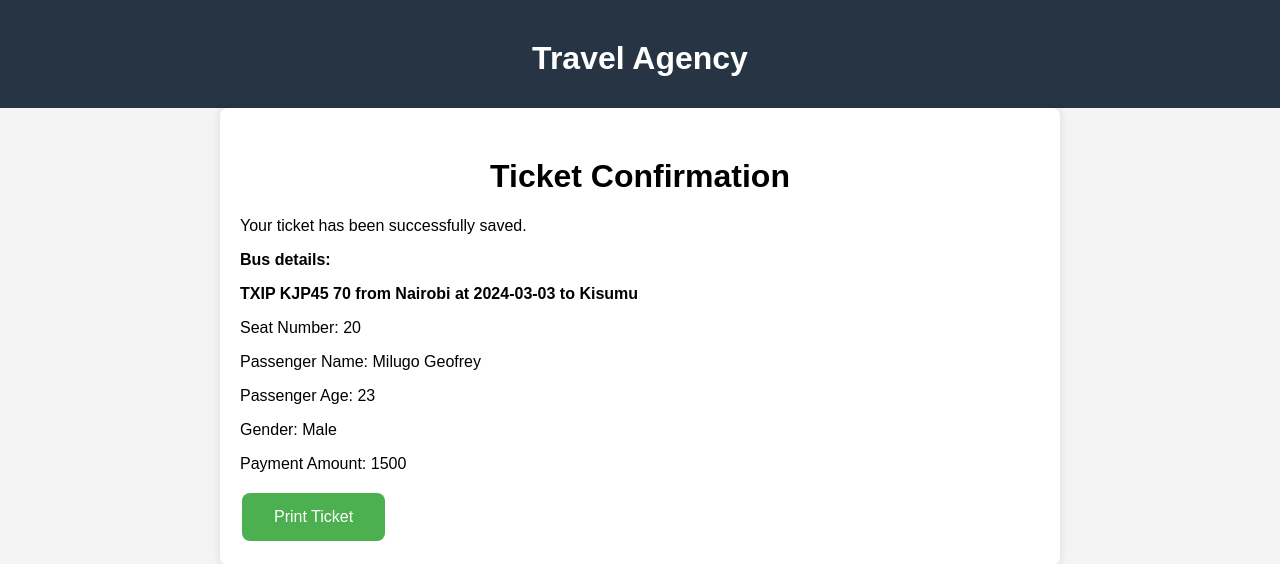
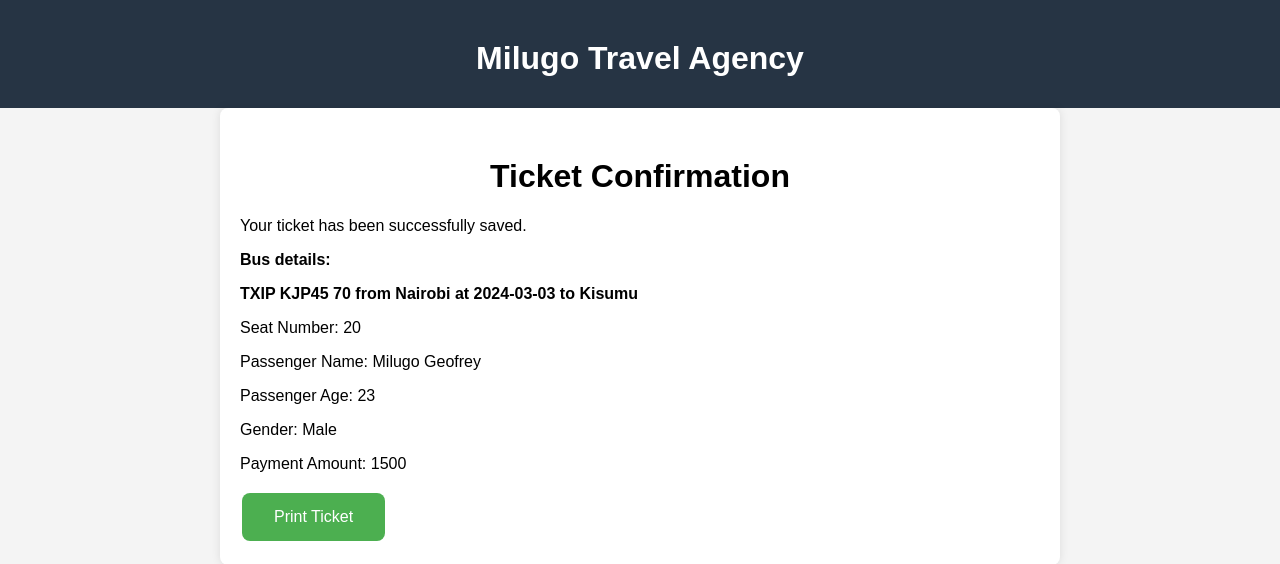
Before and after one commit to Pha12thom/DjangoBusmanagement_system, a Django app: page /ticket_confirmation/ in a window 1280 px wide. Shown: the top 564 px of the page. Run offline with Django 4.2, Linux system fonts and the light colour scheme; data comes from the database, SQL or seed files in the repository.

Commit message:
ticket form

```diff
--- a/managements/templates/ticket_confirmation.html
+++ b/managements/templates/ticket_confirmation.html
@@ -57,7 +57,7 @@
 </head>
 <body>
     <header>
-        <h1>Travel Agency</h1>
+        <h1> Milugo Travel Agency</h1>
     </header>
     <div class="container">
         <h1>Ticket Confirmation</h1>
```
